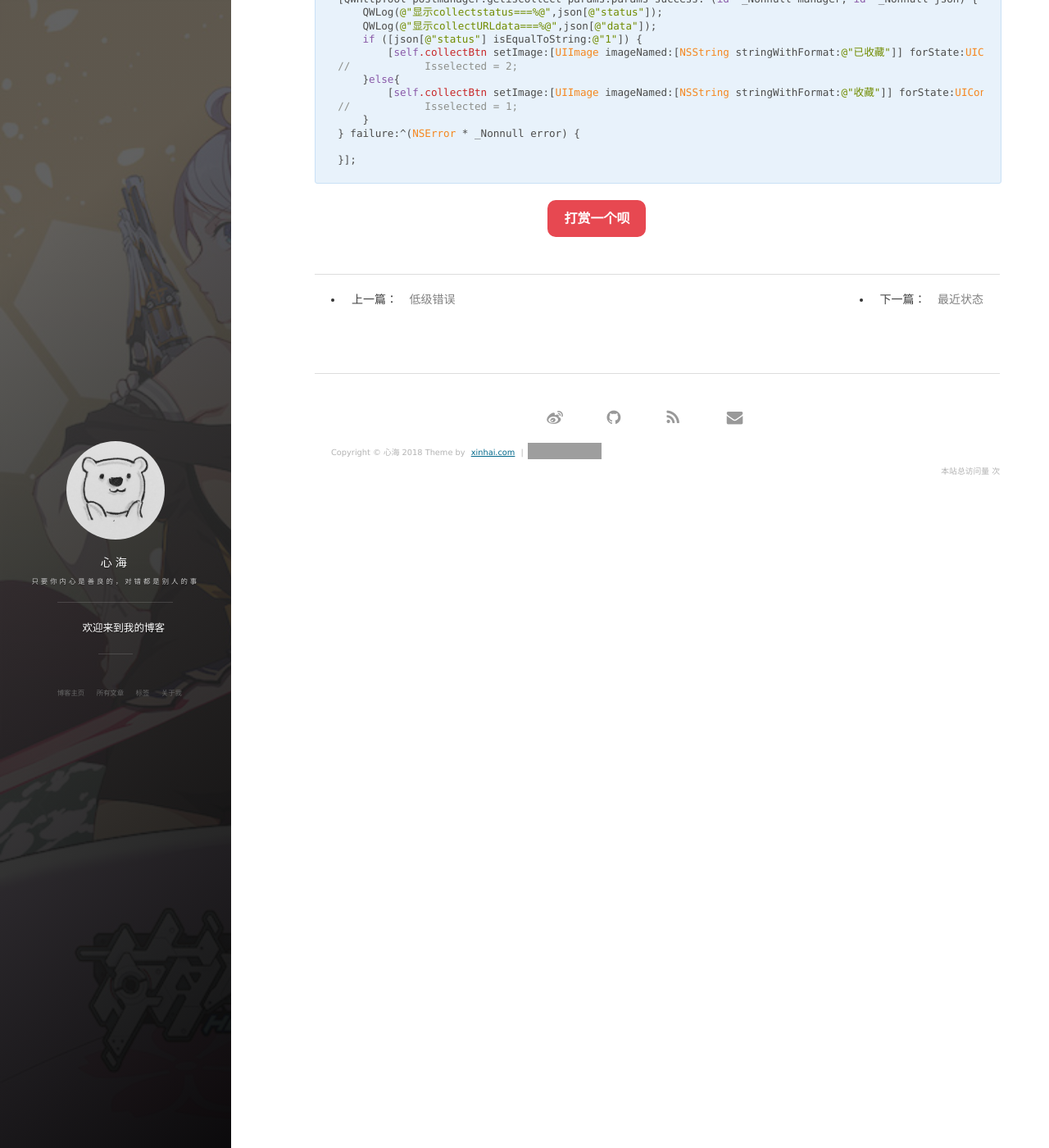
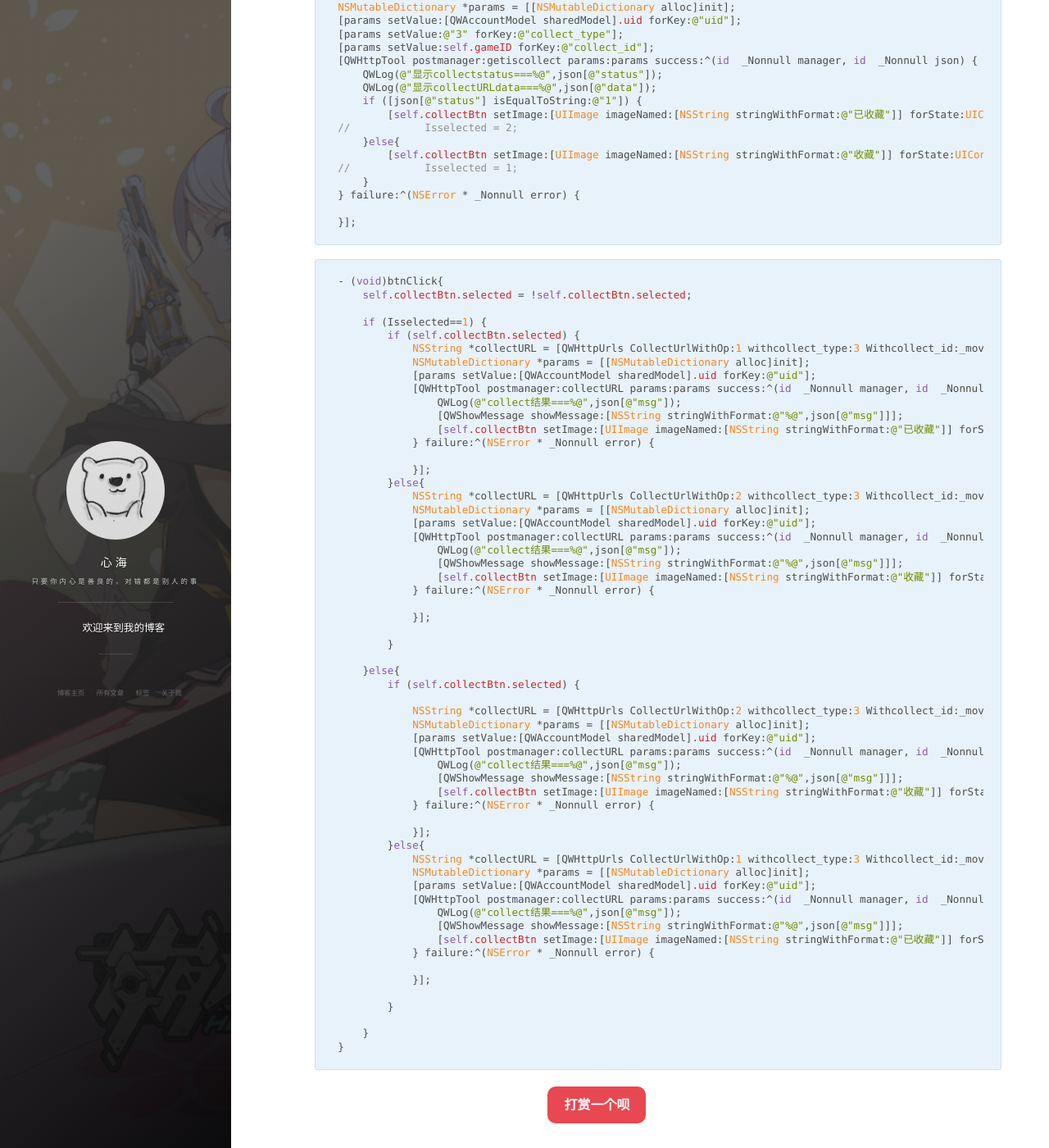
Before and after one commit to JiaZhiH/JiaZhiH.github.io, a Jekyll site: the page built from _posts/2018-01-30-收藏功能.md, in a window 1280 px wide and 1400 px high, scrolled down 330 px. Shown: the whole window at 82% size. Built offline with Jekyll 4.4.1, drawn with Linux system fonts in a browser that asks for light colours; nearby versions of some CDN libraries; comment, search, counter and statistics services are not loaded; some of the changed text lies outside the part shown; grey boxes are pictures that could not be loaded.

Commit message:
2018.01.31

````diff
--- a/_posts/2018-01-30-收藏功能.md
+++ b/_posts/2018-01-30-收藏功能.md
@@ -6,7 +6,10 @@ tag: 工作
 ---
 
 ### 收藏
-- 1. 项目要求要在首页的视频右下角添加一个收藏的功能
+-  项目要求要在首页的视频右下角添加一个收藏的功能
+- 思路：
+ - 1. 进入一个界面先要进行判断是否有收藏，所以进行第一次网络请求
+ - 2. 判断成功后，在进行第二次事件，用户点击了收藏按钮所做的动作，例如收藏成功、取消收藏
 
 ```
 NSString *getiscollect = [QWHttpUrls getiscollectUrl];
@@ -28,3 +31,64 @@ NSMutableDictionary *params = [[NSMutableDictionary alloc]init];
 
 }];
 ```
+
+```
+- (void)btnClick{
+    self.collectBtn.selected = !self.collectBtn.selected;
+
+    if (Isselected==1) {
+        if (self.collectBtn.selected) {
+            NSString *collectURL = [QWHttpUrls CollectUrlWithOp:1 withcollect_type:3 Withcollect_id:_movieStr];
+            NSMutableDictionary *params = [[NSMutableDictionary alloc]init];
+            [params setValue:[QWAccountModel sharedModel].uid forKey:@"uid"];
+            [QWHttpTool postmanager:collectURL params:params success:^(id  _Nonnull manager, id  _Nonnull json) {
+                QWLog(@"collect结果===%@",json[@"msg"]);
+                [QWShowMessage showMessage:[NSString stringWithFormat:@"%@",json[@"msg"]]];
+                [self.collectBtn setImage:[UIImage imageNamed:[NSString stringWithFormat:@"已收藏"]] forState:UIControlStateSelected];
+            } failure:^(NSError * _Nonnull error) {
+
+            }];
+        }else{
+            NSString *collectURL = [QWHttpUrls CollectUrlWithOp:2 withcollect_type:3 Withcollect_id:_movieStr];
+            NSMutableDictionary *params = [[NSMutableDictionary alloc]init];
+            [params setValue:[QWAccountModel sharedModel].uid forKey:@"uid"];
+            [QWHttpTool postmanager:collectURL params:params success:^(id  _Nonnull manager, id  _Nonnull json) {
+                QWLog(@"collect结果===%@",json[@"msg"]);
+                [QWShowMessage showMessage:[NSString stringWithFormat:@"%@",json[@"msg"]]];
+                [self.collectBtn setImage:[UIImage imageNamed:[NSString stringWithFormat:@"收藏"]] forState:UIControlStateSelected];
+            } failure:^(NSError * _Nonnull error) {
+
+            }];
+
+        }
+
+    }else{
+        if (self.collectBtn.selected) {
+
+            NSString *collectURL = [QWHttpUrls CollectUrlWithOp:2 withcollect_type:3 Withcollect_id:_movieStr];
+            NSMutableDictionary *params = [[NSMutableDictionary alloc]init];
+            [params setValue:[QWAccountModel sharedModel].uid forKey:@"uid"];
+            [QWHttpTool postmanager:collectURL params:params success:^(id  _Nonnull manager, id  _Nonnull json) {
+                QWLog(@"collect结果===%@",json[@"msg"]);
+                [QWShowMessage showMessage:[NSString stringWithFormat:@"%@",json[@"msg"]]];
+                [self.collectBtn setImage:[UIImage imageNamed:[NSString stringWithFormat:@"收藏"]] forState:UIControlStateSelected];
+            } failure:^(NSError * _Nonnull error) {
+
+            }];
+        }else{
+            NSString *collectURL = [QWHttpUrls CollectUrlWithOp:1 withcollect_type:3 Withcollect_id:_movieStr];
+            NSMutableDictionary *params = [[NSMutableDictionary alloc]init];
+            [params setValue:[QWAccountModel sharedModel].uid forKey:@"uid"];
+            [QWHttpTool postmanager:collectURL params:params success:^(id  _Nonnull manager, id  _Nonnull json) {
+                QWLog(@"collect结果===%@",json[@"msg"]);
+                [QWShowMessage showMessage:[NSString stringWithFormat:@"%@",json[@"msg"]]];
+                [self.collectBtn setImage:[UIImage imageNamed:[NSString stringWithFormat:@"已收藏"]] forState:UIControlStateSelected];
+            } failure:^(NSError * _Nonnull error) {
+
+            }];
+
+        }
+
+    }
+}
+```
````
Also changed, not shown: _posts/2018-01-30-最近状态.md (+0 -2 lines), _posts/2018-01-31-获取本地图片.md (added, +146 -0 lines).
